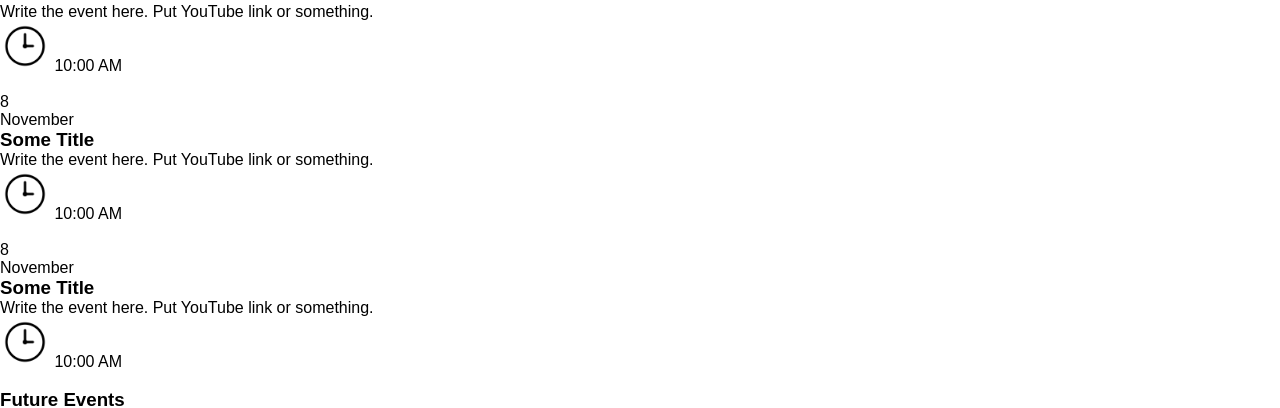
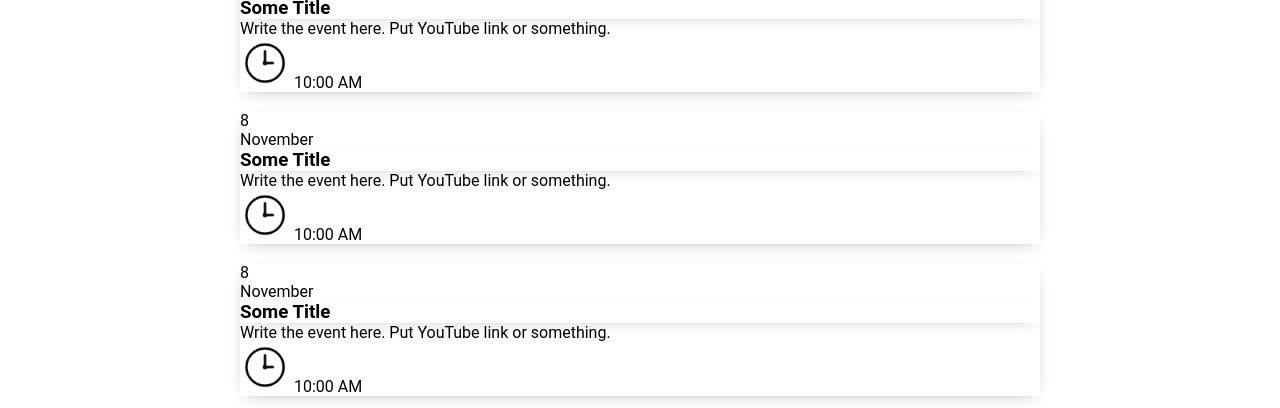
Before and after one commit to dchung29/OYMSwebsite, a plain HTML site: page OYMS Website/events.html in a window 1280 px wide. Shown: the part 114-522 px from the top of the page. Drawn offline with Linux system fonts and the light colour scheme.

Commit message:
Update style.css

```diff
--- a/OYMS Website/style.css
+++ b/OYMS Website/style.css
@@ -86,3 +86,20 @@ nav .logo {
 h1 {
     text-align:center
 }
+
+.event-container{
+    font-family: "Roboto", sans-serif;
+    max-width:800px;
+    margin: 0 auto;
+
+}
+
+.event-container h3.year{
+    font-size: 30px;
+    text-align: center;
+    border-bottom: 1px solid #b1b1b1;
+}
+
+.event-container .event{
+    box-shadow: 0 4px 16px -8px rgba(0,0,0,0.4);
+}
```
